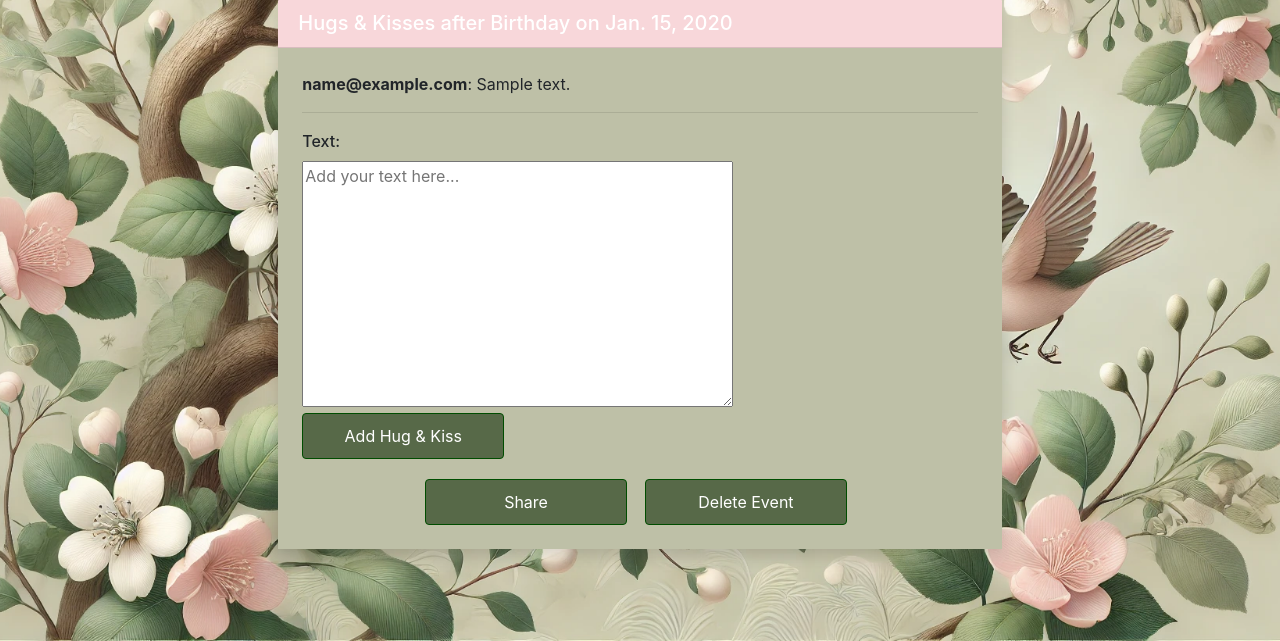
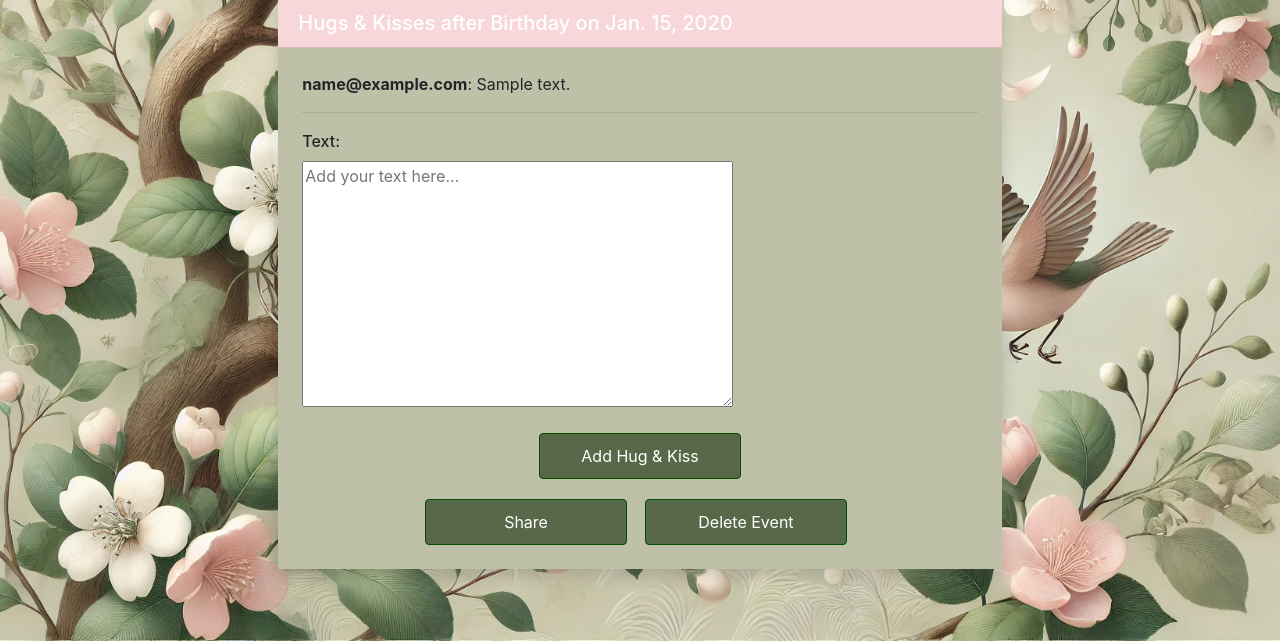
Before and after one commit to MariyaKristova/WishNestApp, a Django app: page /events/event/1/ in a window 1280 px wide. Shown: the part 159-800 px from the top of the page. Run offline with Django 5.2, Linux system fonts and the light colour scheme; a user stored in the database is signed in; tables that the repository leaves empty hold one stand-in row (values such as "Sample post"); parts of the project's set-up code (start-up, migrations or seed data) failed here and were passed over; some libraries are stand-ins or nearby versions.

Commit message:
update hugs and kisses section

```diff
--- a/WishNestApp/common/models.py
+++ b/WishNestApp/common/models.py
@@ -1,12 +1,15 @@
 import uuid
+
+from django.contrib.auth import get_user_model
 from django.db import models
 from django.utils import timezone
 from datetime import timedelta
 from WishNestApp.events.models import Event
 
+UserModel = get_user_model()
 
 class Hug(models.Model):
-    email = models.EmailField(null=True, blank=True)
+    author = models.ForeignKey(UserModel, on_delete=models.CASCADE)
     text = models.TextField(max_length=100)
     date_of_publication = models.DateTimeField(auto_now_add=True)
     to_event = models.ForeignKey(Event, on_delete=models.CASCADE, related_name='hugs')
--- a/WishNestApp/common/views.py
+++ b/WishNestApp/common/views.py
@@ -51,7 +51,7 @@
 
     def form_valid(self, form):
         event = get_object_or_404(Event, pk=self.kwargs['event_id'])
-        form.instance.email = self.request.user.email
+        form.instance.author = self.request.user
         form.instance.to_event = event
 
         return super().form_valid(form)
--- a/static_files/css/dashboard.css
+++ b/static_files/css/dashboard.css
@@ -80,6 +80,6 @@
 }
 
 .faded-image {
-    opacity: 0.5; /* Reduce opacity to make the image lighter */
-    filter: grayscale(100%); /* Optional: Adds a grayscale effect to indicate it's not available */
+    opacity: 0.5;
+    filter: grayscale(100%);
 }
--- a/static_files/css/events.css
+++ b/static_files/css/events.css
@@ -3,3 +3,9 @@
     padding: 0;
     margin: 0;
 }
+
+.hugs-card form textarea {
+  width: 100%;
+  max-width: 100%;
+  box-sizing: border-box;
+}
--- a/static_files/css/styles.css
+++ b/static_files/css/styles.css
@@ -4,4 +4,3 @@
 @import "./dashboard.css";
 @import "./wishnests.css";
 @import "./events.css";
-@import "./past.css";
--- a/templates/events/event-details.html
+++ b/templates/events/event-details.html
@@ -18,7 +18,7 @@
                        {% if event.hugs.exists %}
                            {% for hug in event.hugs.all %}
                                <p>
-                                   <strong>{{ hug.email }}</strong>: {{ hug.text }}
+                                   <strong>{{ hug.author }}</strong>: {{ hug.text }}
                                </p>
                                <hr>
                            {% endfor %}
@@ -27,15 +27,15 @@
                        {% endif %}
 
                        {% if user.is_authenticated %}
-                       <div class="row mt-3">
-                           <div class="col-12">
+                           <div class="hugs-card">
                                <form method="post" action="{% url 'hug' event.pk %}" class="d-inline">
                                    {% csrf_token %}
                                    {{ hug_form }}
+                                   <div class="btn-group-custom">
                                        <button type="submit" class="btn btn-custom">Add Hug & Kiss</button>
+                                   </div>
                                </form>
                            </div>
-                       </div>
                        {% else %}
                            <p class="text-danger">You must be logged in to send Hugs & Kisses.</p>
                                <a href="{% url 'login' %}?next={{ request.path }}" class="btn btn-custom">Login</a>
```
Also changed, not shown: WishNestApp/common/migrations/0006_remove_hug_email_hug_author.py (added), static_files/css/past.css (deleted).
